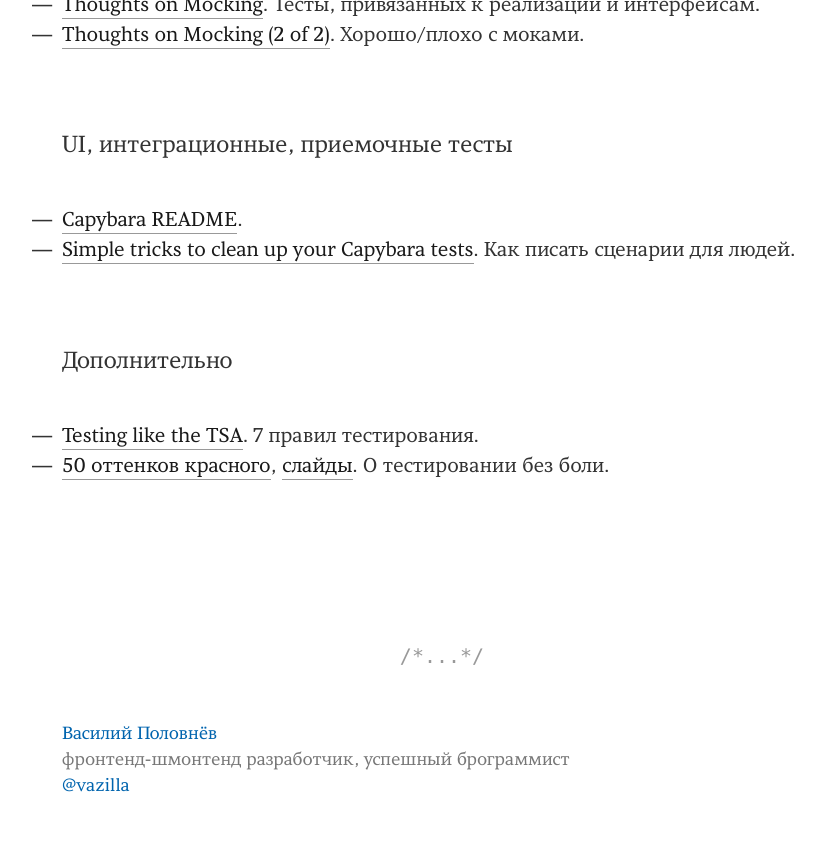
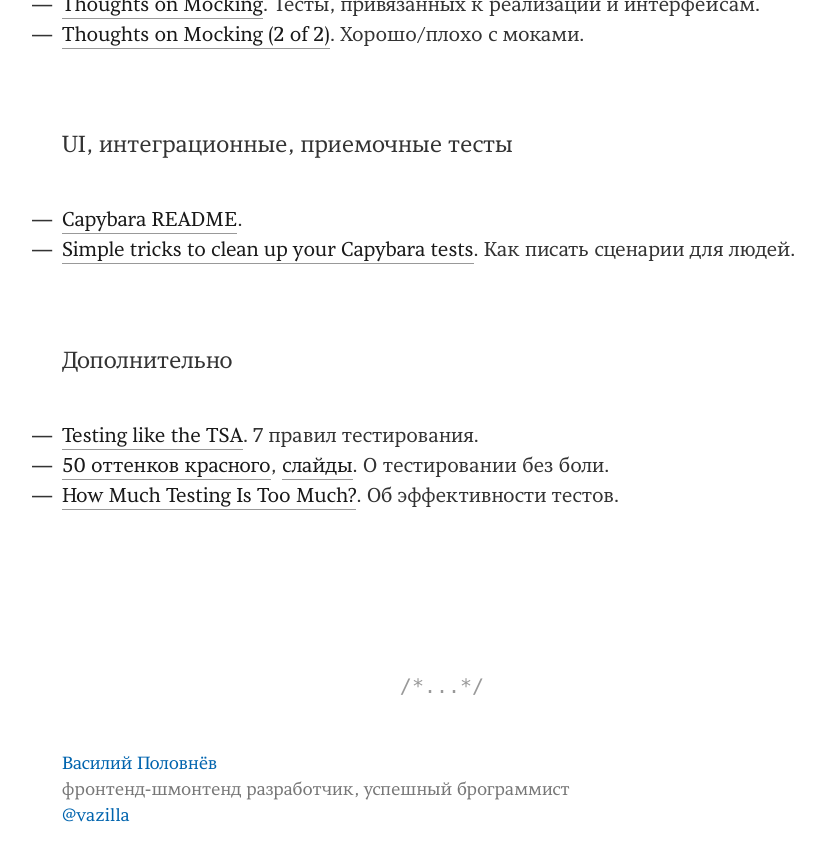
Before and after one commit to vast/vast.github.io, a Jekyll site: the page built from _posts/2015-08-23-teenage-testing.md, in a window 1280 px wide and 900 px high, scrolled down 2153 px. Shown: the top 861 px of the window, without its empty margins (198-1023 px from the left). Built offline with Jekyll 4.4.1, drawn with Linux system fonts in a browser that asks for light colours; Markdown is read by kramdown in place of the engine named in the settings.

Commit message:
one more thing

```diff
--- a/_posts/2015-08-23-teenage-testing.md
+++ b/_posts/2015-08-23-teenage-testing.md
@@ -50,3 +50,4 @@ layout: default
 
 * [Testing like the TSA](https://signalvnoise.com/posts/3159-testing-like-the-tsa). 7 правил тестирования.
 * [50 оттенков красного](http://www.youtube.com/watch?v=ismsJYFKuGQ), [слайды](http://www.slideshare.net/ssuserfc4417/50-45546464). О тестировании без боли.
+* [How Much Testing Is Too Much?](http://www.justinweiss.com/blog/2015/05/04/how-much-testing-is-too-much/). Об эффективности тестов.
```
